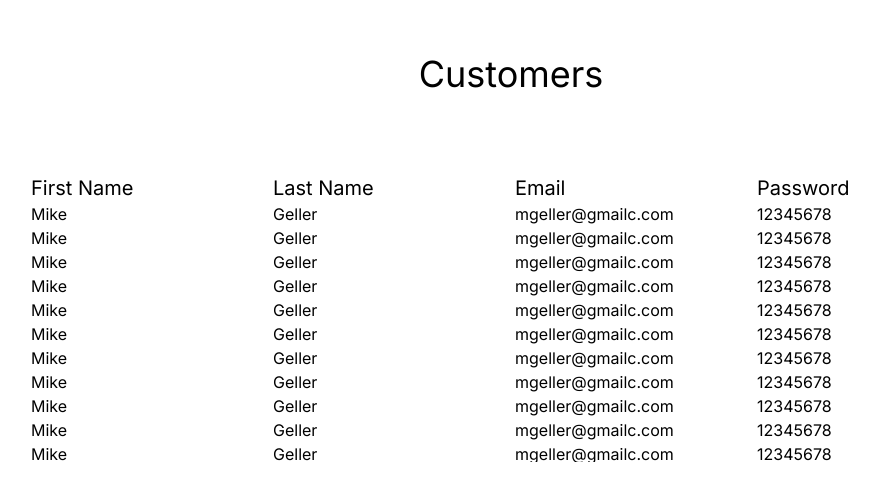
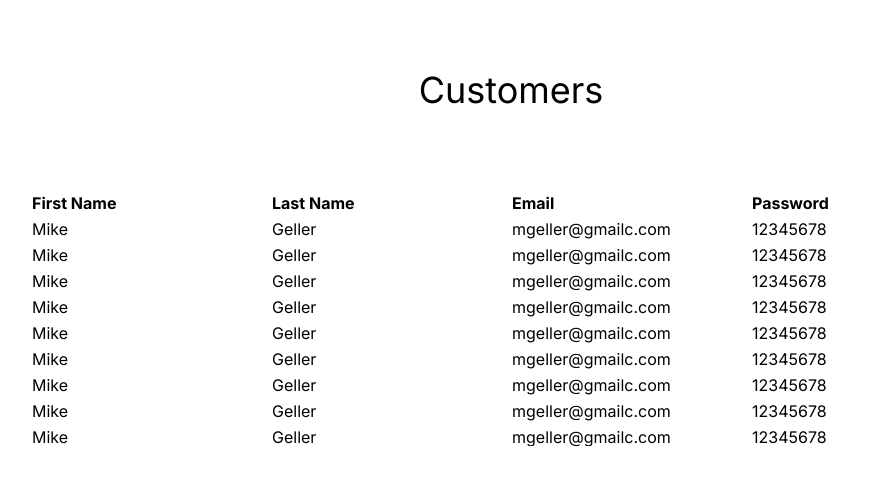
Before and after one commit to tossik8/MASFinalProject, a Next.js app in the folder client/: page / in a window 1280 px wide. Shown: the part 142-642 px from the top of the page, without its empty margins (129-1008 px from the left). Built offline with nearby package versions, Linux system fonts and the light colour scheme.

Commit message:
fix: create a table of customers

```diff
--- a/client/src/app/page.tsx
+++ b/client/src/app/page.tsx
@@ -1,61 +1,14 @@
-import Image from "next/image";
+import Customers from "@/components/Customers";
 
 
 export default function Home() {
 
-  const customers = [
-    {firstName: "Mike", lastName: "Geller", email: "mgeller@gmailc.com", password: "12345678"},
-    {firstName: "Mike", lastName: "Geller", email: "mgeller@gmailc.com", password: "12345678"},
-    {firstName: "Mike", lastName: "Geller", email: "mgeller@gmailc.com", password: "12345678"},
-    {firstName: "Mike", lastName: "Geller", email: "mgeller@gmailc.com", password: "12345678"},
-    {firstName: "Mike", lastName: "Geller", email: "mgeller@gmailc.com", password: "12345678"},
-    {firstName: "Mike", lastName: "Geller", email: "mgeller@gmailc.com", password: "12345678"},
-    {firstName: "Mike", lastName: "Geller", email: "mgeller@gmailc.com", password: "12345678"},
-    {firstName: "Mike", lastName: "Geller", email: "mgeller@gmailc.com", password: "12345678"},
-    {firstName: "Mike", lastName: "Geller", email: "mgeller@gmailc.com", password: "12345678"},
-    {firstName: "Mike", lastName: "Geller", email: "mgeller@gmailc.com", password: "12345678"},
-    {firstName: "Mike", lastName: "Geller", email: "mgeller@gmailc.com", password: "12345678"},
-    {firstName: "Mike", lastName: "Geller", email: "mgeller@gmailc.com", password: "12345678"},
-    {firstName: "Mike", lastName: "Geller", email: "mgeller@gmailc.com", password: "12345678"},
-    {firstName: "Mike", lastName: "Geller", email: "mgeller@gmailc.com", password: "12345678"},
-    {firstName: "Mike", lastName: "Geller", email: "mgeller@gmailc.com", password: "12345678"},
-    {firstName: "Mike", lastName: "Geller", email: "mgeller@gmailc.com", password: "12345678"},
-    {firstName: "Mike", lastName: "Geller", email: "mgeller@gmailc.com", password: "12345678"},
-    {firstName: "Mike", lastName: "Geller", email: "mgeller@gmailc.com", password: "12345678"},
-    {firstName: "Mike", lastName: "Geller", email: "mgeller@gmailc.com", password: "12345678"},
-    {firstName: "Mike", lastName: "Geller", email: "mgeller@gmailc.com", password: "12345678"},
-    {firstName: "Mike", lastName: "Geller", email: "mgeller@gmailc.com", password: "12345678"},
-    {firstName: "Mike", lastName: "Geller", email: "mgeller@gmailc.com", password: "12345678"},
-    {firstName: "Mike", lastName: "Geller", email: "mgeller@gmailc.com", password: "12345678"},
-    {firstName: "Mike", lastName: "Geller", email: "mgeller@gmailc.com", password: "12345678"},
-    {firstName: "Mike", lastName: "Geller", email: "mgeller@gmailc.com", password: "12345678"},
-    {firstName: "Mike", lastName: "Geller", email: "mgeller@gmailc.com", password: "12345678"},
-    {firstName: "Mike", lastName: "Geller", email: "mgeller@gmailc.com", password: "12345678"},
-    {firstName: "Mike", lastName: "Geller", email: "mgeller@gmailc.com", password: "12345678"},
-    {firstName: "Mike", lastName: "Geller", email: "mgeller@gmailc.com", password: "12345678"},
-    {firstName: "Mike", lastName: "Geller", email: "mgeller@gmailc.com", password: "12345678"}
-  ]
-
   return (
     <main className="w-full h-full max-w-screen-2xl flex justify-center items-center mx-auto">
-      <section className="w-3/4">
+      <section className="w-3/4 flex flex-col">
         <h1 className="text-center mb-20 text-4xl">Customers</h1>
-        <div className="overflow-auto h-72">
-          <div className="grid grid-cols-4 gap-2 sticky top-0 bg-white">
-            <label className="text-xl">First Name</label>
-            <label className="text-xl">Last Name</label>
-            <label className="text-xl">Email</label>
-            <label className="text-xl">Password</label>
-          </div>
-
-          {customers.map((customer) =>
-            <div className="grid grid-cols-4 gap-2 auto-rows-min padding-0 hover:bg-sky-500/75 hover: hover:cursor-pointer">
-              <p className="overflow-x-auto">{customer.firstName}</p>
-              <p className="overflow-x-auto">{customer.lastName}</p>
-              <p className="overflow-x-auto">{customer.email}</p>
-              <p className="overflow-x-auto">{customer.password}</p>
-            </div>
-          )}
+        <div className="overflow-y-auto h-64">
+            <Customers/>
         </div>
       </section>
     </main>
--- /dev/null
+++ b/client/src/components/Customers.tsx
@@ -0,0 +1,69 @@
+import React from 'react'
+
+export interface ICustomer{
+    firstName: string
+    lastName: string
+    email: string
+    password: string
+}
+
+const Customers = () => {
+
+    const customers: ICustomer[] = [
+        {firstName: "Mike", lastName: "Geller", email: "mgeller@gmailc.com", password: "12345678"},
+        {firstName: "Mike", lastName: "Geller", email: "mgeller@gmailc.com", password: "12345678"},
+        {firstName: "Mike", lastName: "Geller", email: "mgeller@gmailc.com", password: "12345678"},
+        {firstName: "Mike", lastName: "Geller", email: "mgeller@gmailc.com", password: "12345678"},
+        {firstName: "Mike", lastName: "Geller", email: "mgeller@gmailc.com", password: "12345678"},
+        {firstName: "Mike", lastName: "Geller", email: "mgeller@gmailc.com", password: "12345678"},
+        {firstName: "Mike", lastName: "Geller", email: "mgeller@gmailc.com", password: "12345678"},
+        {firstName: "Mike", lastName: "Geller", email: "mgeller@gmailc.com", password: "12345678"},
+        {firstName: "Mike", lastName: "Geller", email: "mgeller@gmailc.com", password: "12345678"},
+        {firstName: "Mike", lastName: "Geller", email: "mgeller@gmailc.com", password: "12345678"},
+        {firstName: "Mike", lastName: "Geller", email: "mgeller@gmailc.com", password: "12345678"},
+        {firstName: "Mike", lastName: "Geller", email: "mgeller@gmailc.com", password: "12345678"},
+        {firstName: "Mike", lastName: "Geller", email: "mgeller@gmailc.com", password: "12345678"},
+        {firstName: "Mike", lastName: "Geller", email: "mgeller@gmailc.com", password: "12345678"},
+        {firstName: "Mike", lastName: "Geller", email: "mgeller@gmailc.com", password: "12345678"},
+        {firstName: "Mike", lastName: "Geller", email: "mgeller@gmailc.com", password: "12345678"},
+        {firstName: "Mike", lastName: "Geller", email: "mgeller@gmailc.com", password: "12345678"},
+        {firstName: "Mike", lastName: "Geller", email: "mgeller@gmailc.com", password: "12345678"},
+        {firstName: "Mike", lastName: "Geller", email: "mgeller@gmailc.com", password: "12345678"},
+        {firstName: "Mike", lastName: "Geller", email: "mgeller@gmailc.com", password: "12345678"},
+        {firstName: "Mike", lastName: "Geller", email: "mgeller@gmailc.com", password: "12345678"},
+        {firstName: "Mike", lastName: "Geller", email: "mgeller@gmailc.com", password: "12345678"},
+        {firstName: "Mike", lastName: "Geller", email: "mgeller@gmailc.com", password: "12345678"},
+        {firstName: "Mike", lastName: "Geller", email: "mgeller@gmailc.com", password: "12345678"},
+        {firstName: "Mike", lastName: "Geller", email: "mgeller@gmailc.com", password: "12345678"},
+        {firstName: "Mike", lastName: "Geller", email: "mgeller@gmailc.com", password: "12345678"},
+        {firstName: "Mike", lastName: "Geller", email: "mgeller@gmailc.com", password: "12345678"},
+        {firstName: "Mike", lastName: "Geller", email: "mgeller@gmailc.com", password: "12345678"},
+        {firstName: "Mike", lastName: "Geller", email: "mgeller@gmailc.com", password: "12345678"},
+        {firstName: "Mike", lastName: "Geller", email: "mgeller@gmailc.com", password: "12345678"}
+    ]
+
+    return (
+        <table className="table-fixed min-w-full">
+            <thead className="sticky top-0 bg-white">
+                <tr>
+                    <th className="text-start w-1/4">First Name</th>
+                    <th className="text-start w-1/4">Last Name</th>
+                    <th className="text-start w-1/4">Email</th>
+                    <th className="text-start w-1/4">Password</th>
+                </tr>
+            </thead>
+            <tbody>
+                {customers.map((customer: ICustomer) => (
+                    <tr className="hover:bg-blue-300 hover:cursor-pointer">
+                        <td>{customer.firstName}</td>
+                        <td>{customer.lastName}</td>
+                        <td>{customer.email}</td>
+                        <td>{customer.password}</td>
+                    </tr>
+                ))}
+            </tbody>
+        </table>
+    )
+}
+
+export default Customers
```
